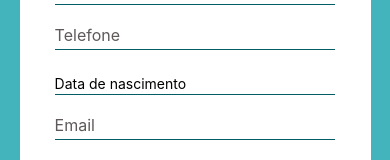
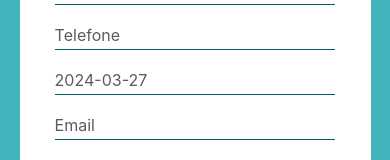
Before and after one commit to EricEller22/MoreConsults-App, a React Native app in the folder more_consults_app/: screen /Register in a window 390 px wide. Shown: the part 295-455 px from the top of the page. Built offline with nearby package versions, Linux system fonts and the light colour scheme.

Commit message:
Ajustes finos

```diff
--- a/more_consults_app/components/registerPage/index.js
+++ b/more_consults_app/components/registerPage/index.js
@@ -1,4 +1,4 @@
-import React, { useState, useEffect } from "react";
+import React, { useState } from "react";
 import {
   SafeAreaView,
   Text,
@@ -22,7 +22,7 @@ export default function RegisterPage() {
   const [email, setEmail] = useState("");
   const [password, setPassword] = useState("");
   const [confirmPassword, setConfirmPassword] = useState("");
-
+  const [showDatePicker, setShowDatePicker] = useState(false);
 
   // Mensagens de erro
   const [nomeError, setNomeError] = useState("");
@@ -140,28 +140,6 @@ export default function RegisterPage() {
     }
   };
 
-  const formatDate = (date) => {
-    const [year, month, day] = date.split('-');
-    return `${day}/${month}/${year}`;
-  };
-
-  const [date, setDate] = useState(new Date());
-  const [show, setShow] = useState(false);
-
-  const onChange = (event, dataNascimento) => {
-    const currentDate = dataNascimento || date;
-    setShow(false); // Fecha o DateTimePicker após seleção da data
-    setDate(currentDate);
-    const newSelectedDate = currentDate.toISOString().split('T')[0];
-    if (newSelectedDate !== dataNascimento) {
-      const dataFormated = formatDate(newSelectedDate)
-      setDataNascimento(dataFormated); // Atualiza o estado com a nova data selecionada
-    }
-  };
-
-  const showDatepicker = () => {
-    setShow(true);
-  };
 
   return (
     <SafeAreaView style={styles.container}>
@@ -214,27 +192,30 @@ export default function RegisterPage() {
             ) : null}
           </View>
           <View style={styles.containerInput}>
-            <View style={styles.containerCalendary}>
-              <TouchableOpacity
-                onPress={showDatepicker}
-                style={styles.buttonContainerCalendar}
-              >
-                <Text style={styles.textButtonContainerCalendar}>
-                  Data de nascimento
-                </Text>
+            <TouchableOpacity onPress={() => setShowDatePicker(true)}>
+              <TextInput
+                style={styles.input}
+                value={dataNascimento.toISOString().split("T")[0]}
+                placeholder="Data de nascimento"
+                placeholderTextColor="#5F5959"
+                editable={false}
+              />
             </TouchableOpacity>
-              {show && (
+            {showDatePicker && (
               <DateTimePicker
-                  testID="dateTimePicker"
-                  value={date}
+                value={dataNascimento}
                 mode="date"
-                  is24Hour={true}
                 display="default"
-                  onChange={onChange}
-                  dateFormat="dayofweek day month"
+                onChange={(event, selectedDate) => {
+                  if (Platform.OS !== "ios") {
+                    setShowDatePicker(false);
+                  }
+                  if (selectedDate) {
+                    setDataNascimento(selectedDate);
+                  }
+                }}
               />
             )}
-            </View>
             {dataNascimentoError ? (
               <Text style={styles.alert}>{dataNascimentoError}</Text>
             ) : null}
```
Lines whose indentation alone changed are shown as unchanged.
